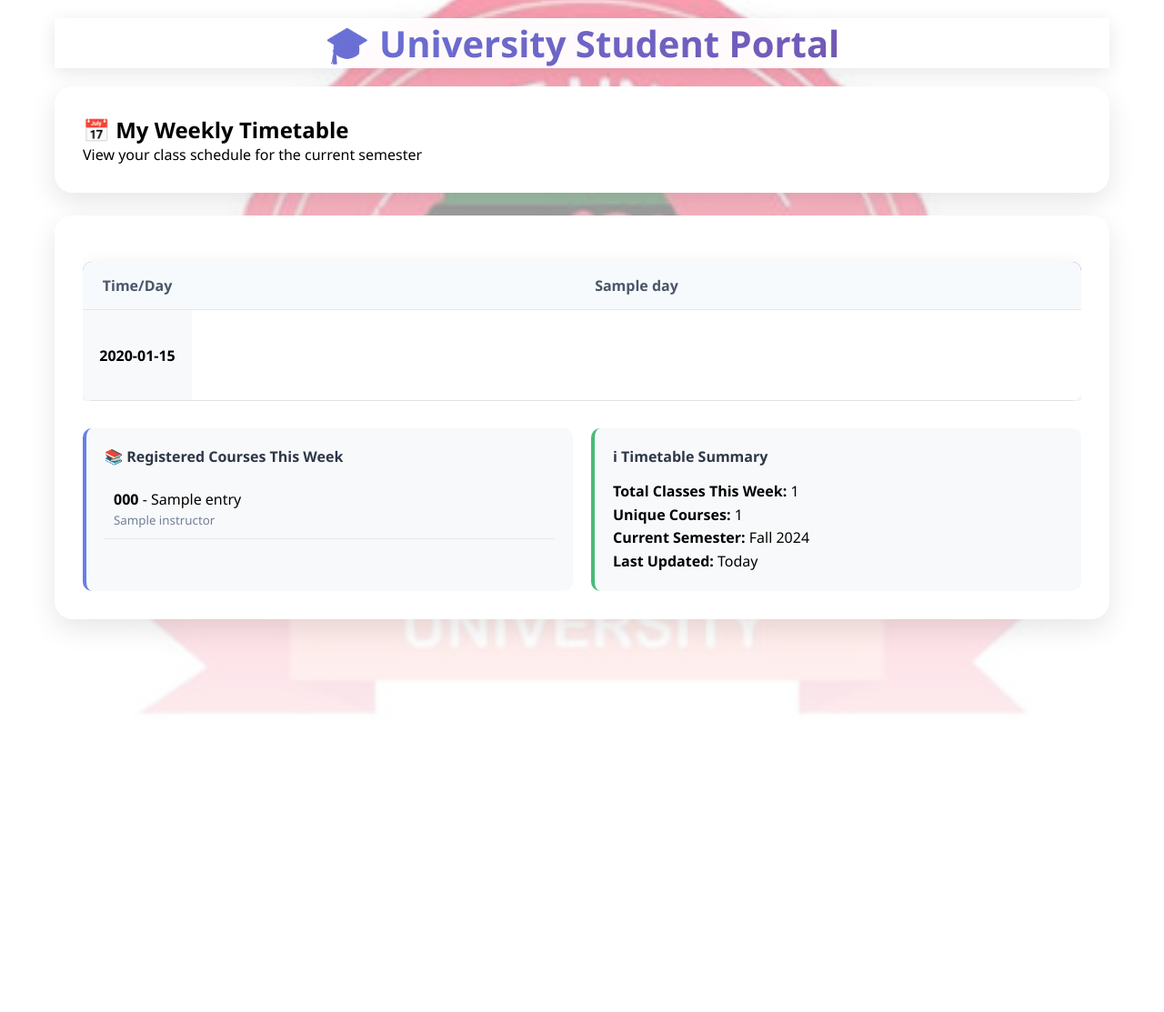
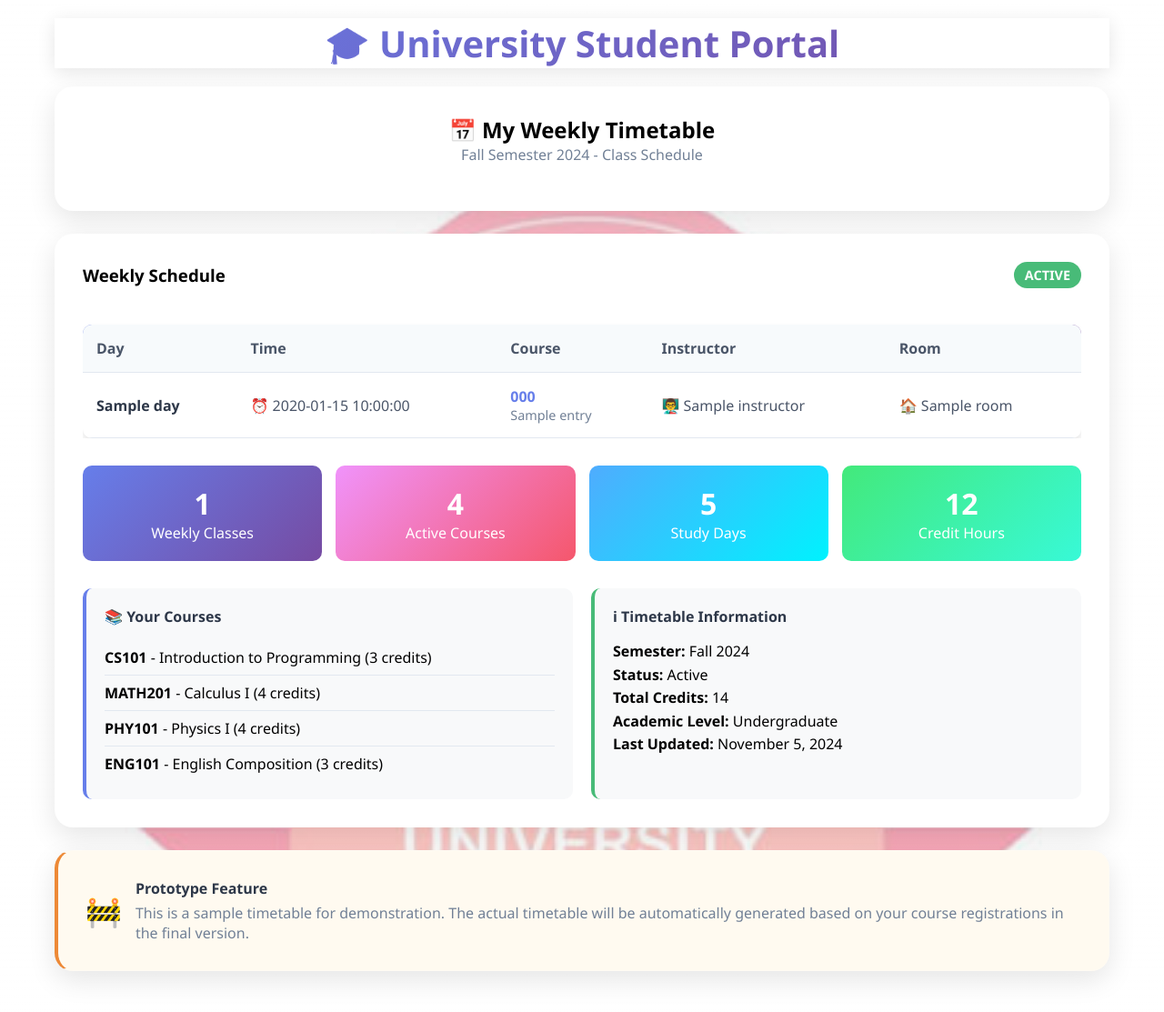
Before and after one commit to gandalf-lab/unity_uni_student_portal, a Flask app: template templates/timetable.html in a window 1280 px wide. Shown: the whole page at 91% size. Before the commit the page ends 784 px from the top, so only its background shows below. Run offline with Flask 3, Linux system fonts and the light colour scheme; the template is opened without the code that fills it: most values are stand-ins (such as "Sample title", 1, 10 or a date in 2020).

Commit message:
Update timetable.html

```diff
--- a/templates/timetable.html
+++ b/templates/timetable.html
@@ -5,76 +5,105 @@
 {% block content %}
 
 <div class="card">
-    <h2>📅 My Weekly Timetable</h2>
-    <p>View your class schedule for the current semester</p>
+    <div style="text-align: center; margin-bottom: 20px;">
+        <h2>📅 My Weekly Timetable</h2>
+        <p style="color: #718096;">Fall Semester 2024 - Class Schedule</p>
+    </div>
 </div>
 
 <div class="card">
+    <div style="display: flex; justify-content: space-between; align-items: center; margin-bottom: 20px;">
+        <h3 style="margin: 0;">Weekly Schedule</h3>
+        <div style="background: #48bb78; color: white; padding: 5px 12px; border-radius: 15px; font-size: 0.9rem; font-weight: 600;">
+            ACTIVE
+        </div>
+    </div>
+
     {% if timetable_data %}
     <div style="overflow-x: auto;">
-        <table style="width: 100%; border-collapse: collapse; background: white; border-radius: 10px; overflow: hidden;">
+        <table style="width: 100%; border-collapse: collapse; background: white; border-radius: 10px; overflow: hidden; box-shadow: 0 4px 6px rgba(0, 0, 0, 0.1);">
             <thead>
                 <tr style="background: linear-gradient(135deg, #667eea, #764ba2); color: white;">
-                    <th style="padding: 15px; text-align: center; font-weight: 600; width: 120px;">Time/Day</th>
-                    {% for day in days %}
-                    <th style="padding: 15px; text-align: center; font-weight: 600;">{{ day }}</th>
-                    {% endfor %}
+                    <th style="padding: 15px; text-align: left; font-weight: 600;">Day</th>
+                    <th style="padding: 15px; text-align: left; font-weight: 600;">Time</th>
+                    <th style="padding: 15px; text-align: left; font-weight: 600;">Course</th>
+                    <th style="padding: 15px; text-align: left; font-weight: 600;">Instructor</th>
+                    <th style="padding: 15px; text-align: left; font-weight: 600;">Room</th>
                 </tr>
             </thead>
             <tbody>
-                {% for start_time, end_time, display_time in time_slots %}
-                <tr>
-                    <td style="padding: 12px 15px; text-align: center; font-weight: 600; background: #f8f9fa; border-bottom: 1px solid #dee2e6;">
-                        {{ display_time }}
+                {% for class in timetable_data %}
+                <tr style="border-bottom: 1px solid #e2e8f0; transition: all 0.3s ease;">
+                    <td style="padding: 15px; font-weight: 600; color: #2d3748;">
+                        {{ class.day }}
                     </td>
-
-                    {% for day in days %}
-                    <td style="padding: 8px; border-bottom: 1px solid #dee2e6; vertical-align: top; min-width: 180px; height: 100px;">
-                        {% for entry in timetable_data %}
-                            {% if entry.day_of_week == day and entry.start_time_str == start_time %}
-                            <div class="timetable-entry" style="background: linear-gradient(135deg, #667eea, #764ba2); color: white; padding: 10px; border-radius: 8px; margin: 2px; font-size: 0.85rem; height: 90px; display: flex; flex-direction: column; justify-content: center;">
-                                <div style="font-weight: bold; margin-bottom: 4px;">{{ entry.course_code }}</div>
-                                <div style="font-size: 0.75rem; margin-bottom: 2px;">{{ entry.course_name }}</div>
-                                <div style="font-size: 0.7rem; opacity: 0.9;">
-                                    🏠 {{ entry.room_number }}<br>
-                                    👨‍🏫 {{ entry.instructor }}
-                                </div>
-                            </div>
-                            {% endif %}
-                        {% endfor %}
+                    <td style="padding: 15px; color: #4a5568;">
+                        ⏰ {{ class.time }}
                     </td>
-                    {% endfor %}
+                    <td style="padding: 15px;">
+                        <div style="font-weight: 600; color: #667eea;">{{ class.course_code }}</div>
+                        <div style="font-size: 0.9rem; color: #718096;">{{ class.course_name }}</div>
+                    </td>
+                    <td style="padding: 15px; color: #4a5568;">
+                        👨‍🏫 {{ class.instructor }}
+                    </td>
+                    <td style="padding: 15px; color: #4a5568;">
+                        🏠 {{ class.room }}
+                    </td>
                 </tr>
                 {% endfor %}
             </tbody>
         </table>
     </div>
 
+    <!-- Weekly Overview -->
+    <div style="margin-top: 30px; display: grid; grid-template-columns: repeat(auto-fit, minmax(200px, 1fr)); gap: 15px;">
+        <div style="background: linear-gradient(135deg, #667eea, #764ba2); color: white; padding: 20px; border-radius: 10px; text-align: center;">
+            <div style="font-size: 2rem; font-weight: bold;">{{ timetable_data|length }}</div>
+            <div>Weekly Classes</div>
+        </div>
+        <div style="background: linear-gradient(135deg, #f093fb, #f5576c); color: white; padding: 20px; border-radius: 10px; text-align: center;">
+            <div style="font-size: 2rem; font-weight: bold;">4</div>
+            <div>Active Courses</div>
+        </div>
+        <div style="background: linear-gradient(135deg, #4facfe, #00f2fe); color: white; padding: 20px; border-radius: 10px; text-align: center;">
+            <div style="font-size: 2rem; font-weight: bold;">5</div>
+            <div>Study Days</div>
+        </div>
+        <div style="background: linear-gradient(135deg, #43e97b, #38f9d7); color: white; padding: 20px; border-radius: 10px; text-align: center;">
+            <div style="font-size: 2rem; font-weight: bold;">12</div>
+            <div>Credit Hours</div>
+        </div>
+    </div>
+
     <!-- Course Summary -->
     <div style="margin-top: 30px; display: grid; grid-template-columns: repeat(auto-fit, minmax(300px, 1fr)); gap: 20px;">
         <div style="background: #f8f9fa; padding: 20px; border-radius: 10px; border-left: 4px solid #667eea;">
-            <h4 style="margin-bottom: 15px; color: #2d3748;">📚 Registered Courses This Week</h4>
-            <div style="max-height: 200px; overflow-y: auto;">
-                {% set unique_courses = [] %}
-                {% for entry in timetable_data %}
-                    {% if entry.course_code not in unique_courses %}
-                        {% set _ = unique_courses.append(entry.course_code) %}
-                        <div style="padding: 10px; border-bottom: 1px solid #e2e8f0;">
-                            <strong>{{ entry.course_code }}</strong> - {{ entry.course_name }}<br>
-                            <small style="color: #718096;">{{ entry.instructor }}</small>
-                        </div>
-                    {% endif %}
-                {% endfor %}
-            </div>
+            <h4 style="margin-bottom: 15px; color: #2d3748;">📚 Your Courses</h4>
+            <ul style="list-style: none; padding: 0; margin: 0;">
+                <li style="padding: 8px 0; border-bottom: 1px solid #e2e8f0;">
+                    <strong>CS101</strong> - Introduction to Programming (3 credits)
+                </li>
+                <li style="padding: 8px 0; border-bottom: 1px solid #e2e8f0;">
+                    <strong>MATH201</strong> - Calculus I (4 credits)
+                </li>
+                <li style="padding: 8px 0; border-bottom: 1px solid #e2e8f0;">
+                    <strong>PHY101</strong> - Physics I (4 credits)
+                </li>
+                <li style="padding: 8px 0;">
+                    <strong>ENG101</strong> - English Composition (3 credits)
+                </li>
+            </ul>
         </div>
 
         <div style="background: #f8f9fa; padding: 20px; border-radius: 10px; border-left: 4px solid #48bb78;">
-            <h4 style="margin-bottom: 15px; color: #2d3748;">ℹ Timetable Summary</h4>
+            <h4 style="margin-bottom: 15px; color: #2d3748;">ℹ Timetable Information</h4>
             <div style="line-height: 1.6;">
-                <p><strong>Total Classes This Week:</strong> {{ timetable_data|length }}</p>
-                <p><strong>Unique Courses:</strong> {{ unique_courses|length }}</p>
-                <p><strong>Current Semester:</strong> Fall 2024</p>
-                <p><strong>Last Updated:</strong> Today</p>
+                <p><strong>Semester:</strong> Fall 2024</p>
+                <p><strong>Status:</strong> Active</p>
+                <p><strong>Total Credits:</strong> 14</p>
+                <p><strong>Academic Level:</strong> Undergraduate</p>
+                <p><strong>Last Updated:</strong> November 5, 2024</p>
             </div>
         </div>
     </div>
@@ -83,35 +112,39 @@
     <div style="text-align: center; padding: 60px 20px; color: #718096;">
         <div style="font-size: 4rem; margin-bottom: 20px;">📅</div>
         <h3>No Timetable Available</h3>
-        <p>Your timetable hasn't been set up yet or you haven't been assigned to any classes.</p>
-        <div style="margin-top: 25px;">
-            <a href="{{ url_for('courses') }}" class="btn" style="margin-right: 10px;">Browse Courses</a>
-            <a href="{{ url_for('help_desk') }}" class="btn secondary">Contact Support</a>
-        </div>
+        <p>Your timetable will be available soon.</p>
     </div>
     {% endif %}
 </div>
 
+<!-- Prototype Notice -->
+<div class="card" style="background: #fffaf0; border-left: 4px solid #ed8936;">
+    <div style="display: flex; align-items: center; gap: 15px;">
+        <div style="font-size: 2rem;">🚧</div>
+        <div>
+            <h4 style="margin: 0 0 5px 0; color: #2d3748;">Prototype Feature</h4>
+            <p style="margin: 0; color: #718096;">
+                This is a sample timetable for demonstration. The actual timetable will be automatically
+                generated based on your course registrations in the final version.
+            </p>
+        </div>
+    </div>
+</div>
+
 <style>
-.timetable-entry {
-    transition: all 0.3s ease;
-    cursor: pointer;
-}
-
-.timetable-entry:hover {
-    transform: translateY(-2px);
-    box-shadow: 0 4px 12px rgba(102, 126, 234, 0.4);
+tr:hover {
+    background-color: #f7fafc;
+    transform: translateX(5px);
+    box-shadow: 0 2px 8px rgba(0, 0, 0, 0.1);
 }
 
 @media (max-width: 768px) {
     table {
-        font-size: 0.75rem;
+        font-size: 0.8rem;
     }
 
-    .timetable-entry {
-        font-size: 0.7rem !important;
-        padding: 6px !important;
-        height: 70px !important;
+    th, td {
+        padding: 10px 8px !important;
     }
 }
 </style>
```
